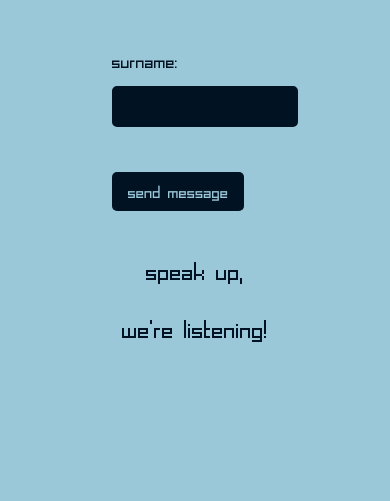
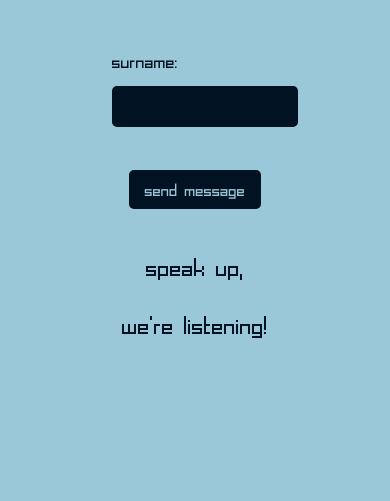
Before and after one commit to adabaskan/adCagame, a plain HTML site: page home.html in a window 390 px wide. Shown: the part 1670-2171 px from the top of the page. Drawn offline with Linux system fonts and the light colour scheme.

Commit message:
Update home.html

```diff
--- a/home.html
+++ b/home.html
@@ -491,6 +491,11 @@
     padding: 8px 16px;
   }
 
+  .form-button {
+    display: block;
+    margin: 0 auto;
+  }
+
   .hakkimizda-kutu {
     width: 100%;
     font-size: 24px;
```
